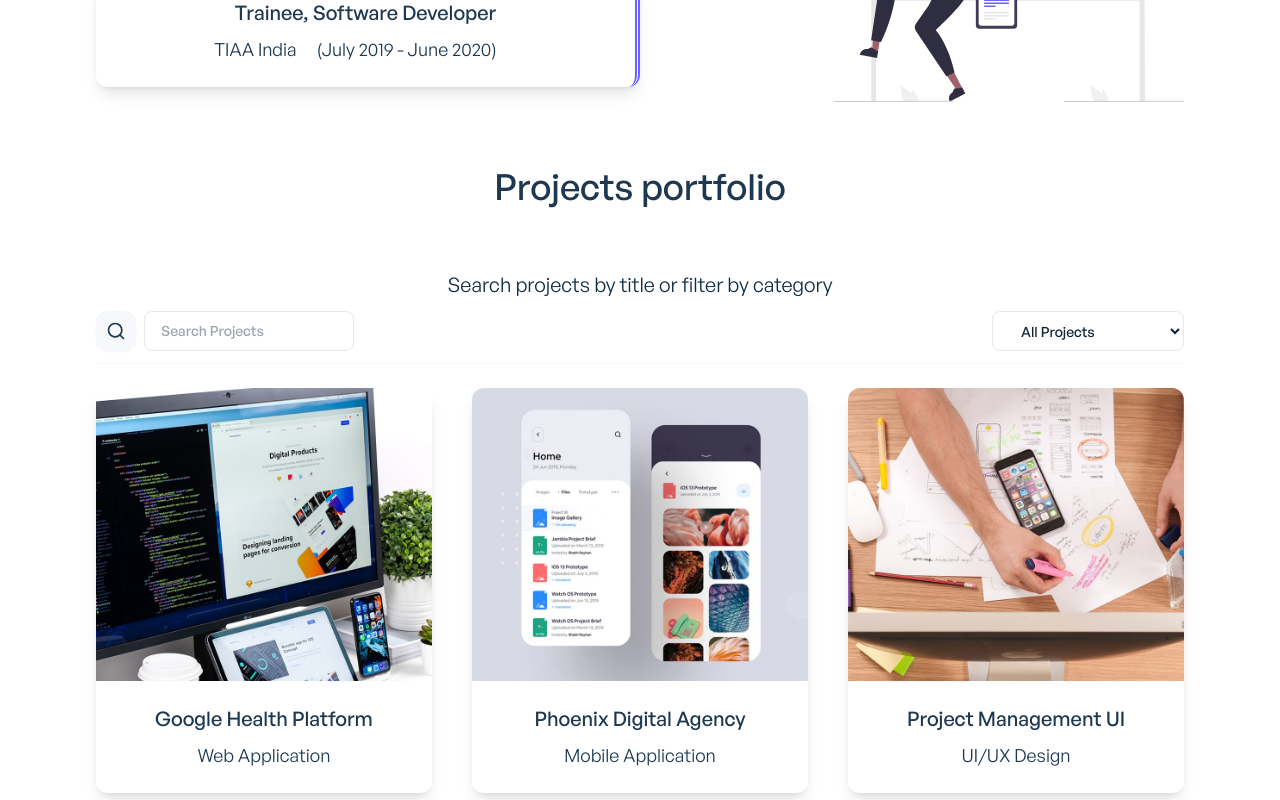
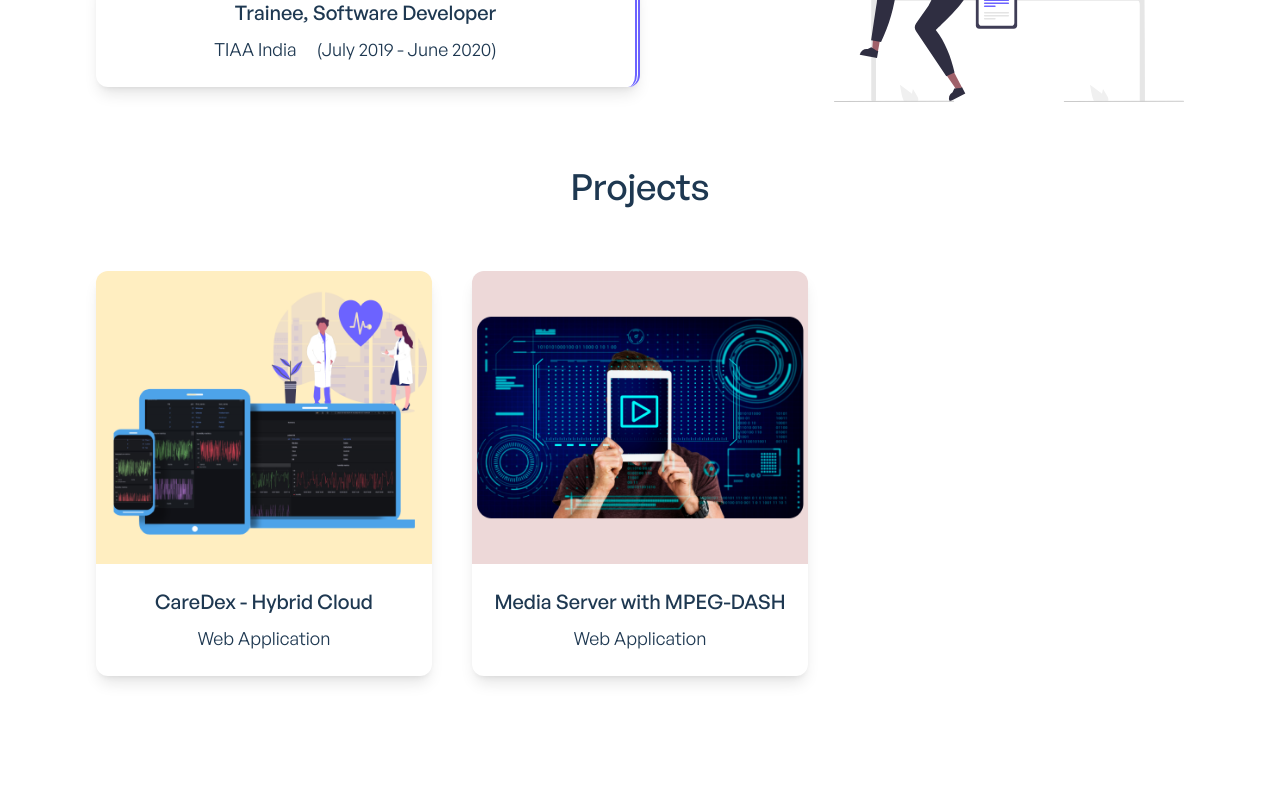
Before and after one commit to enigmavadali/main-portfolio, a React (Create React App) app: page / in a window 1280 px wide. Shown: the part 2680-3480 px from the top of the page. Built offline with nearby package versions, Linux system fonts and the light colour scheme.

Commit message:
Modify projects section

```diff
--- a/src/components/projects/ProjectSingle.jsx
+++ b/src/components/projects/ProjectSingle.jsx
@@ -1,7 +1,7 @@
 import { motion } from 'framer-motion';
-import { Link } from 'react-router-dom';
+// import { Link } from 'react-router-dom';
 
-const ProjectSingle = ({ title, category, image }) => {
+const ProjectSingle = ({ title, category, image, url }) => {
 	return (
 		<motion.div
 			initial={{ opacity: 0 }}
@@ -12,7 +12,7 @@ const ProjectSingle = ({ title, category, image }) => {
 				delay: 0.15,
 			}}
 		>
-			<Link to="/projects/single-project" aria-label="Single Project">
+			<a href={url} aria-label="Single Project" target='__blank'>
 				<div className="rounded-xl shadow-lg hover:shadow-xl cursor-pointer mb-10 sm:mb-0 bg-secondary-light dark:bg-ternary-dark">
 					<div>
 						<img
@@ -30,7 +30,7 @@ const ProjectSingle = ({ title, category, image }) => {
 						</span>
 					</div>
 				</div>
-			</Link>
+			</a>
 		</motion.div>
 	);
 };
--- a/src/components/projects/ProjectsGrid.jsx
+++ b/src/components/projects/ProjectsGrid.jsx
@@ -16,14 +16,14 @@ const ProjectsGrid = () => {
 	} = useContext(ProjectsContext);
 
 	return (
-		<section className="py-5 sm:py-10 mt-5 sm:mt-10" id="projects">
+		<div className="py-5 sm:py-10 mt-5 sm:mt-10" id="projects">
 			<div className="text-center">
 				<p className="font-general-medium text-2xl sm:text-4xl mb-1 text-ternary-dark dark:text-ternary-light">
-					Projects portfolio
+					Projects
 				</p>
 			</div>
 
-			<div className="mt-10 sm:mt-16">
+			{/* <div className="mt-10 sm:mt-16">
 				<h3
 					className="font-general-regular
                         text-center text-secondary-dark
@@ -91,9 +91,9 @@ const ProjectsGrid = () => {
 
 					<ProjectsFilter setSelectProject={setSelectProject} />
 				</div>
-			</div>
+			</div> */}
 
-			<div className="grid grid-cols-1 sm:grid-cols-2 lg:grid-cols-3 mt-6 sm:gap-10">
+			<div className="grid grid-cols-1 sm:grid-cols-2 lg:grid-cols-3 mt-10 sm:mt-16 sm:gap-10">
 				{selectProject
 					? selectProjectsByCategory.map((project) => (
 							<ProjectSingle
@@ -113,15 +113,17 @@ const ProjectsGrid = () => {
 							/>
 					  ))
 					: projects.map((project) => (
+						// this is the default where projects are loaded from when search & select are not used
 							<ProjectSingle
 								title={project.title}
 								category={project.category}
 								image={project.img}
+								url={project.url}
 								key={project.id}
 							/>
 					  ))}
 			</div>
-		</section>
+		</div>
 	);
 };
 
--- a/src/data/projects.js
+++ b/src/data/projects.js
@@ -1,51 +1,44 @@
 // Import images
-import WebImage1 from '../images/web-project-1.jpg';
-import WebImage2 from '../images/web-project-2.jpg';
-import MobileImage1 from '../images/mobile-project-1.jpg';
-import MobileImage2 from '../images/mobile-project-2.jpg';
-import UIImage1 from '../images/ui-project-1.jpg';
-import UIImage2 from '../images/ui-project-2.jpg';
+import Caredex from '../images/caredex.png';
+import MediaServer from '../images/media-server.png';
 
 export const projectsData = [
 	{
 		id: 1,
-		title: 'Google Health Platform',
+		title: 'CareDex - Hybrid Cloud',
 		category: 'Web Application',
-		img: WebImage2,
-		ProjectHeader: {
-			title: 'Project Management UI - From Context',
-			publishDate: 'Jul 26, 2021',
-			tags: 'UI / Frontend',
-		},
+		img: Caredex,
+		url: "https://github.com/enigmavadali/CareDex"
 	},
 	{
 		id: 2,
-		title: 'Phoenix Digital Agency',
-		category: 'Mobile Application',
-		img: MobileImage2,
+		title: 'Media Server with MPEG-DASH',
+		category: 'Web Application',
+		img: MediaServer,
+		url: "https://github.com/enigmavadali/Media-Server"
 	},
-	{
-		id: 3,
-		title: 'Project Management UI',
-		category: 'UI/UX Design',
-		img: UIImage1,
-	},
-	{
-		id: 4,
-		title: 'Cloud Storage Platform',
-		category: 'UI/UX Design',
-		img: UIImage2,
-	},
-	{
-		id: 5,
-		title: 'React Social App',
-		category: 'Mobile Application',
-		img: MobileImage1,
-	},
-	{
-		id: 6,
-		title: 'Apple Design System',
-		category: 'Web Application',
-		img: WebImage1,
-	},
+	// {
+	// 	id: 3,
+	// 	title: 'Project Management UI',
+	// 	category: 'UI/UX Design',
+	// 	img: MediaServer,
+	// },
+	// {
+	// 	id: 4,
+	// 	title: 'Cloud Storage Platform',
+	// 	category: 'UI/UX Design',
+	// 	img: UIImage2,
+	// },
+	// {
+	// 	id: 5,
+	// 	title: 'React Social App',
+	// 	category: 'Mobile Application',
+	// 	img: MobileImage1,
+	// },
+	// {
+	// 	id: 6,
+	// 	title: 'Apple Design System',
+	// 	category: 'Web Application',
+	// 	img: WebImage1,
+	// },
 ];
```
Also changed, not shown: src/images/caredex.png (added), src/images/media-server.png (added).
